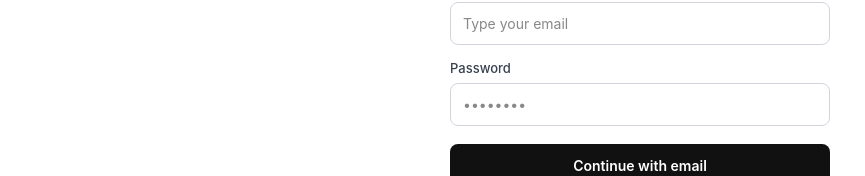
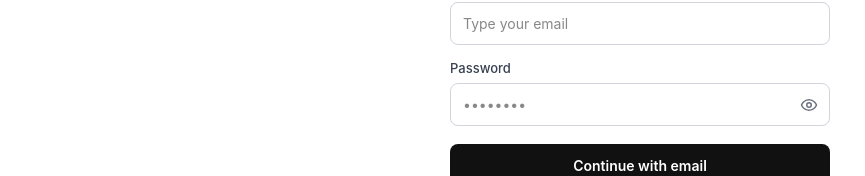
Before and after one commit to Sreecharan01/IoT-Device-Dashboard-for-Smart-Homes, a React (Vite) app: page /login in a window 1280 px wide. Shown: the part 322-498 px from the top of the page, without its empty margins (0-865 px from the left). Built offline with nearby package versions, Linux system fonts and the light colour scheme; no server answers; a web font is replaced by a local one.

Commit message:
Add password visibility toggle to Login page

```diff
--- a/src/pages/Login.jsx
+++ b/src/pages/Login.jsx
@@ -8,6 +8,7 @@
   const signUp = useAuthStore(state => state.signUp);
   const [email, setEmail] = useState('');
   const [password, setPassword] = useState('');
+  const [showPassword, setShowPassword] = useState(false);
   const [isSignUp, setIsSignUp] = useState(false);
   const [error, setError] = useState(null);
   const [isLoading, setIsLoading] = useState(false);
@@ -85,17 +86,52 @@
             {/* Password */}
             <div style={styles.fieldGroup}>
               <label style={styles.label} htmlFor="login-password">Password</label>
+              <div style={{ position: 'relative' }}>
                 <input
                   id="login-password"
-                type="password"
+                  type={showPassword ? 'text' : 'password'}
                   value={password}
                   onChange={e => setPassword(e.target.value)}
                   placeholder="••••••••"
                   required
-                style={styles.input}
+                  style={{ ...styles.input, paddingRight: '40px' }}
                   onFocus={e => e.target.style.borderColor = '#111'}
                   onBlur={e => e.target.style.borderColor = '#d1d5db'}
                 />
+                <button
+                  type="button"
+                  onClick={() => setShowPassword(!showPassword)}
+                  style={{
+                    position: 'absolute',
+                    right: '12px',
+                    top: '50%',
+                    transform: 'translateY(-50%)',
+                    background: 'none',
+                    border: 'none',
+                    cursor: 'pointer',
+                    display: 'flex',
+                    alignItems: 'center',
+                    justifyContent: 'center',
+                    padding: '0',
+                    color: '#6b7280',
+                  }}
+                  aria-label={showPassword ? 'Hide password' : 'Show password'}
+                >
+                  {showPassword ? (
+                    <svg width="18" height="18" viewBox="0 0 24 24" fill="none" stroke="currentColor" strokeWidth="2" strokeLinecap="round" strokeLinejoin="round">
+                      <path d="M9.88 9.88a3 3 0 1 0 4.24 4.24"></path>
+                      <path d="M10.73 5.08A10.43 10.43 0 0 1 12 5c7 0 10 7 10 7a13.16 13.16 0 0 1-1.67 2.68"></path>
+                      <path d="M6.61 6.61A13.52 13.52 0 0 0 2 12s3 7 10 7a9.74 9.74 0 0 0 5.39-1.61"></path>
+                      <line x1="2" y1="2" x2="22" y2="22"></line>
+                    </svg>
+                  ) : (
+                    <svg width="18" height="18" viewBox="0 0 24 24" fill="none" stroke="currentColor" strokeWidth="2" strokeLinecap="round" strokeLinejoin="round">
+                      <path d="M2 12s3-7 10-7 10 7 10 7-3 7-10 7-10-7-10-7Z"></path>
+                      <circle cx="12" cy="12" r="3"></circle>
+                    </svg>
+                  )}
+                </button>
+              </div>
             </div>
 
             <button
```
Lines whose indentation alone changed are shown as unchanged.
